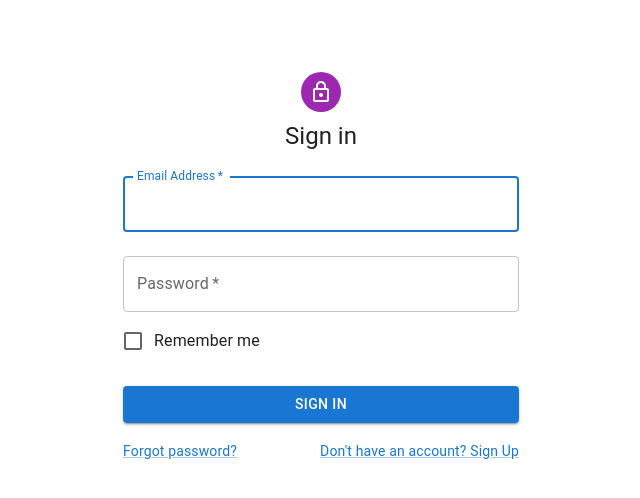
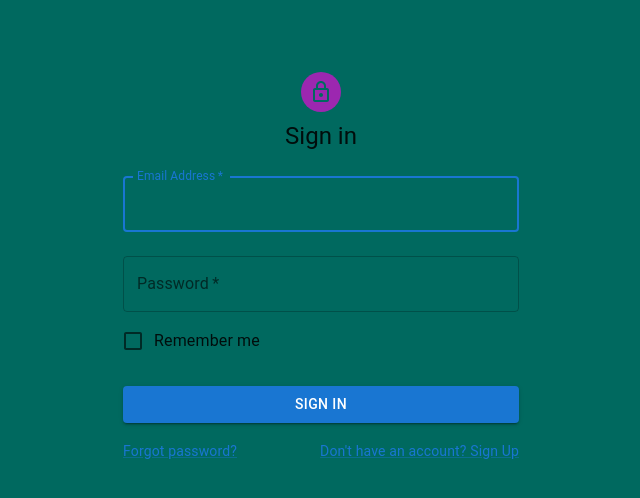
Before and after one commit to BraindeadHermit/kevin, a React (Vite) app in the folder cms/: page / in a window 1280 px wide. Shown: the top 498 px of the page, without its empty margins (319-959 px from the left). Built offline with nearby package versions, Linux system fonts and the light colour scheme.

Commit message:
feat: set page background

```diff
--- a/cms/src/pages/login/LogIn.jsx
+++ b/cms/src/pages/login/LogIn.jsx
@@ -11,9 +11,14 @@ import LockOutlinedIcon from "@mui/icons-material/LockOutlined";
 import Typography from "@mui/material/Typography";
 import Container from "@mui/material/Container";
 import { createTheme, ThemeProvider } from "@mui/material/styles";
-import "./login.css";
 
-const defaultTheme = createTheme();
+const defaultTheme = createTheme({
+  palette: {
+    background: {
+      default: "#00695F;",
+    },
+  },
+});
 
 export default function LogIn() {
   const handleSubmit = (event) => {
--- a/cms/src/pages/login/login.css
+++ /dev/null
@@ -1,4 +0,0 @@
-body {
-    height: 100%;
-    background-color: #00695F;
-}
```
